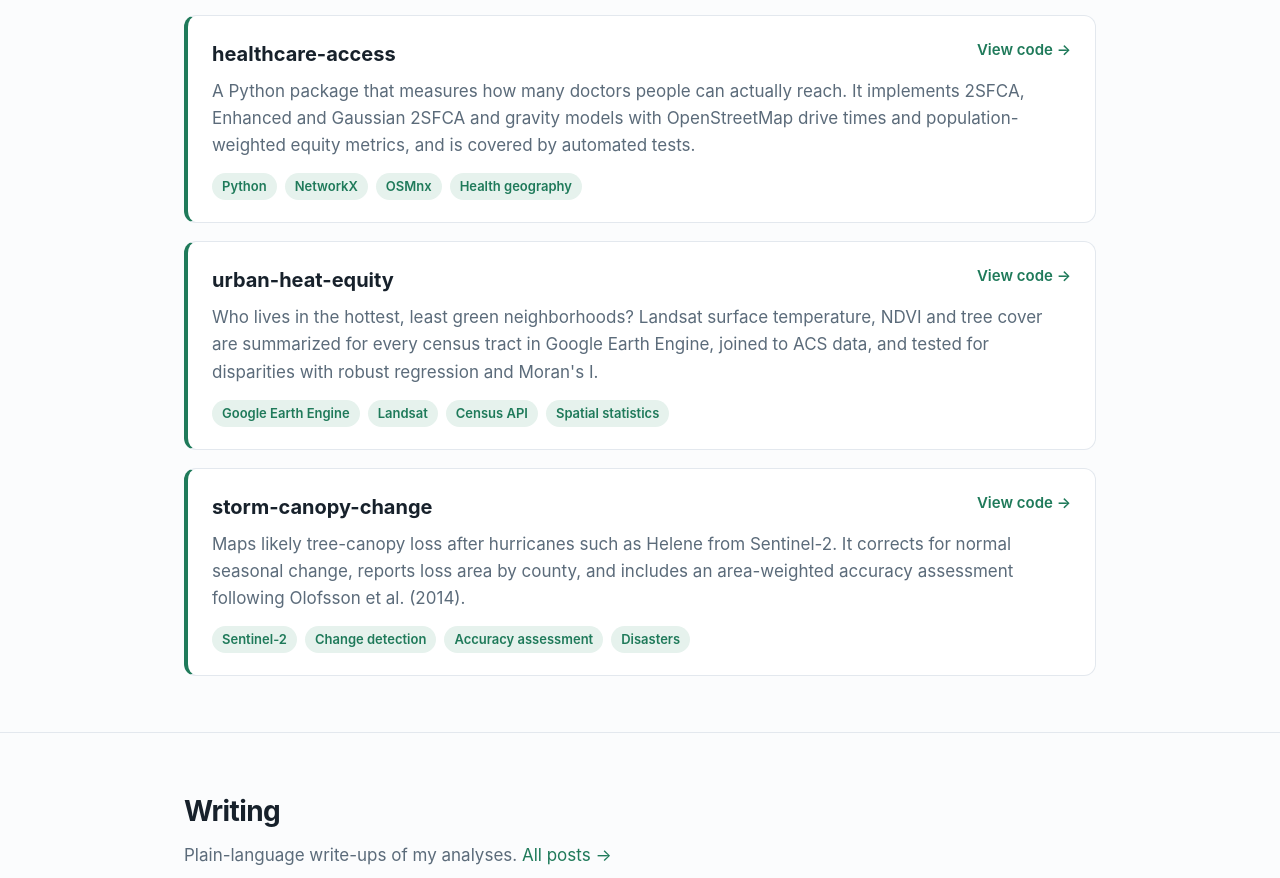
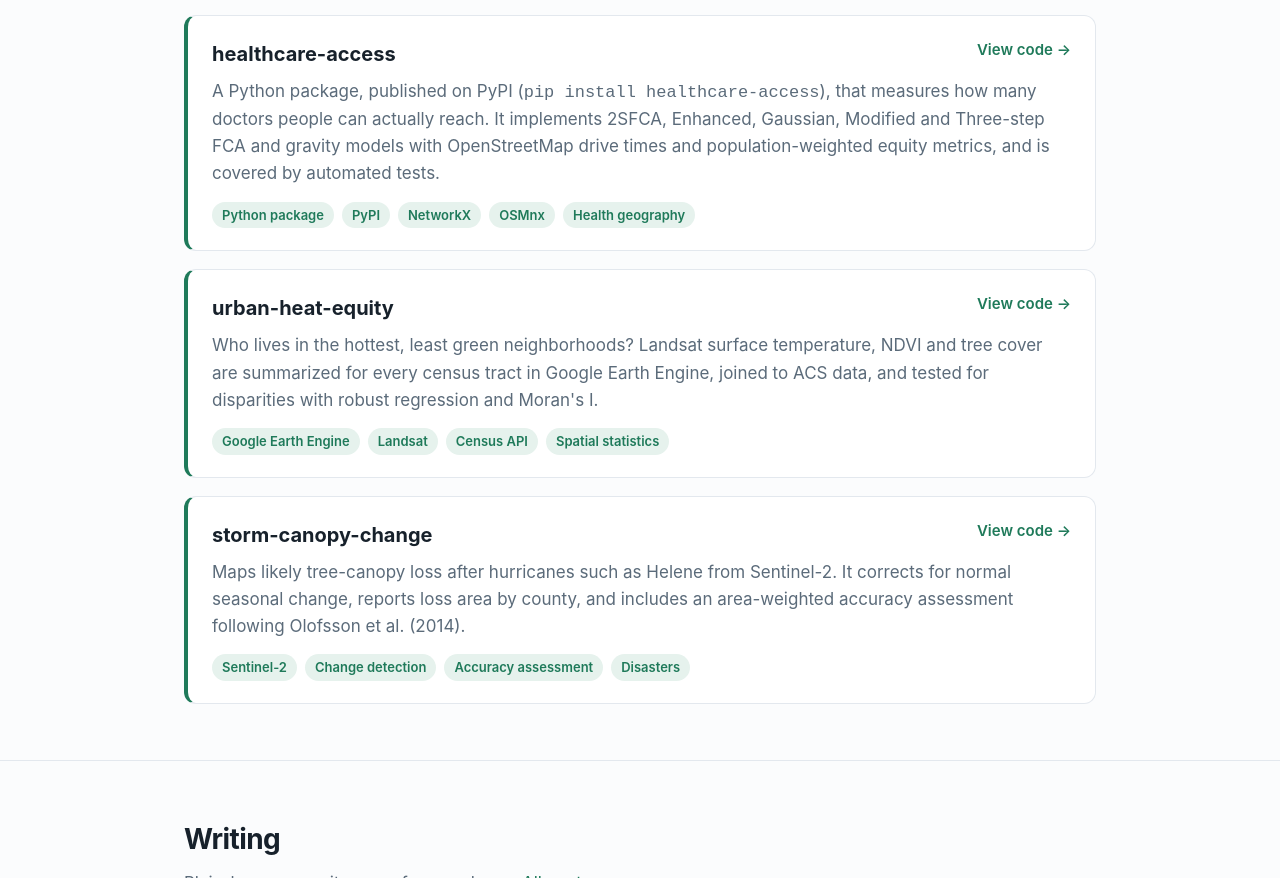
Before and after one commit to rajibhossain26/rajibhossain26.github.io, a plain HTML site: page index.html in a window 1280 px wide. Shown: the part 1665-2543 px from the top of the page. Drawn offline with Linux system fonts and the light colour scheme.

Commit message:
healthcare-access is on PyPI

```diff
--- a/index.html
+++ b/index.html
@@ -145,8 +145,8 @@
       <article class="project">
         <h3>healthcare-access</h3>
         <a class="go" href="https://github.com/rajibhossain26/healthcare-access">View code →</a>
-        <p>A Python package that measures how many doctors people can actually reach. It implements 2SFCA, Enhanced and Gaussian 2SFCA and gravity models with OpenStreetMap drive times and population-weighted equity metrics, and is covered by automated tests.</p>
-        <div class="tags"><span class="tag">Python</span><span class="tag">NetworkX</span><span class="tag">OSMnx</span><span class="tag">Health geography</span></div>
+        <p>A Python package, published on PyPI (<code>pip install healthcare-access</code>), that measures how many doctors people can actually reach. It implements 2SFCA, Enhanced, Gaussian, Modified and Three-step FCA and gravity models with OpenStreetMap drive times and population-weighted equity metrics, and is covered by automated tests.</p>
+        <div class="tags"><span class="tag">Python package</span><span class="tag">PyPI</span><span class="tag">NetworkX</span><span class="tag">OSMnx</span><span class="tag">Health geography</span></div>
       </article>
       <article class="project">
         <h3>urban-heat-equity</h3>
```
